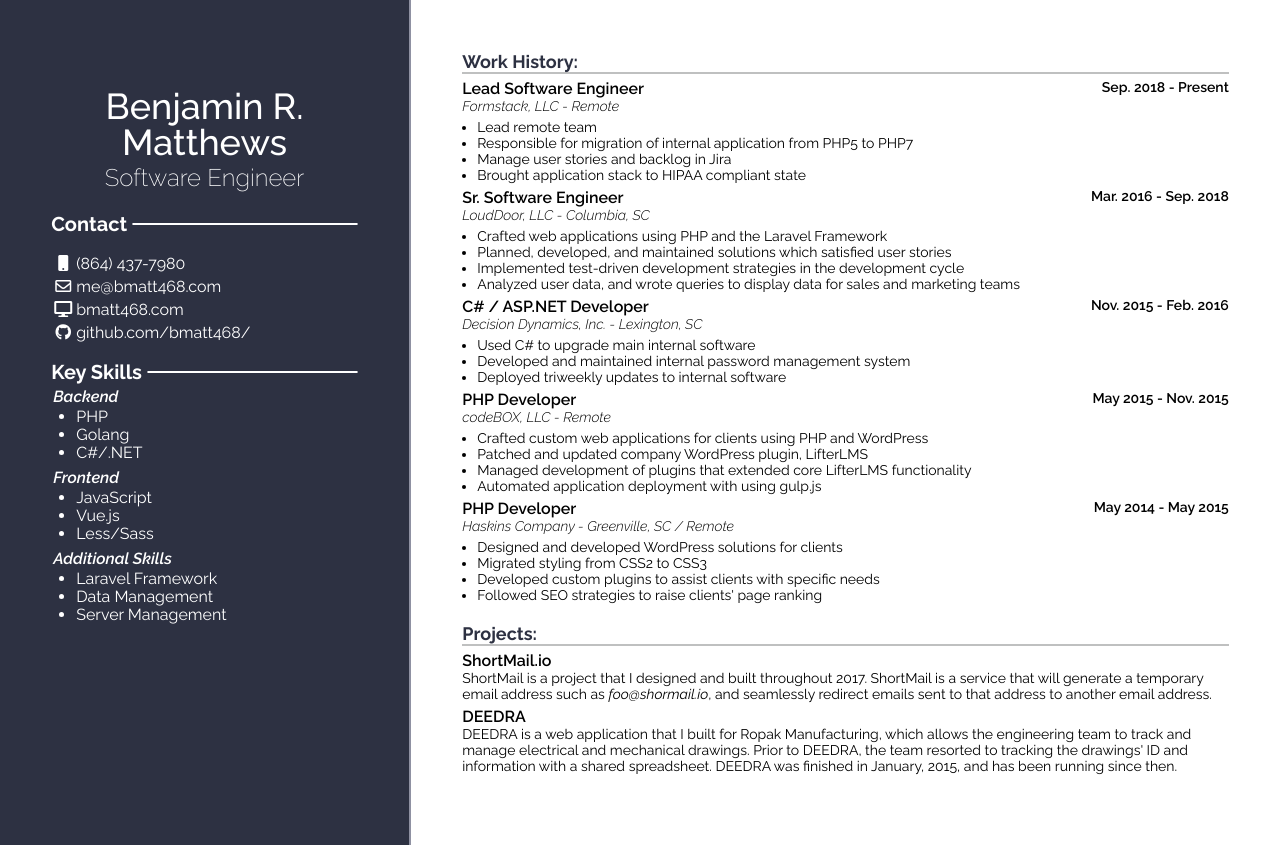
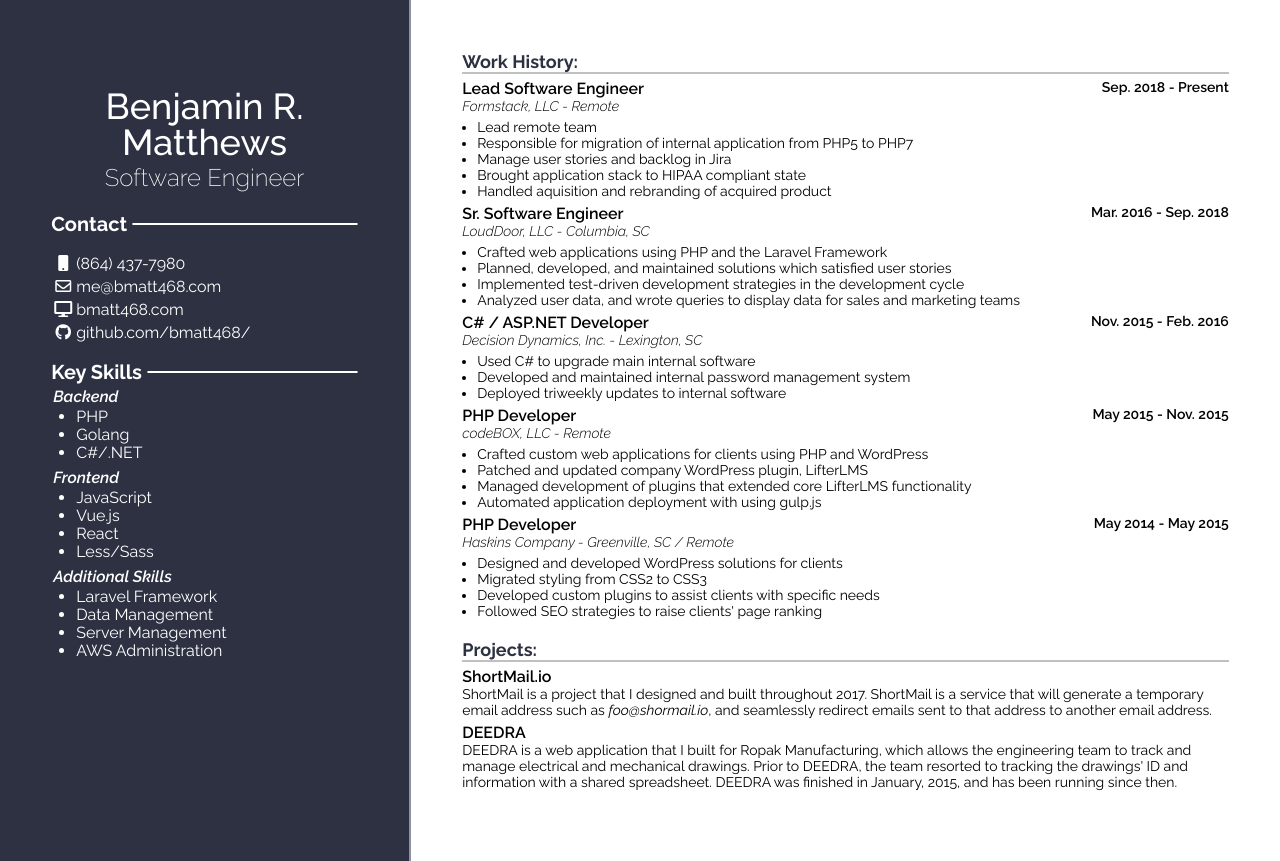
Before and after one commit to bmatt468/html-resume, a website: page src/index.html in a window 1280 px wide. Drawn offline with nearby package versions, Linux system fonts and the light colour scheme; files that its build step writes are made by us from their sources.

Commit message:
update resume

```diff
--- a/src/index.html
+++ b/src/index.html
@@ -60,6 +60,7 @@
 							<ul>
 								<li>JavaScript</li>
 								<li>Vue.js</li>
+								<li>React</li>
 								<li>Less/Sass</li>
 							</ul>
 						</td>
@@ -74,6 +75,7 @@
 								<li>Laravel Framework</li>
 								<li>Data Management</li>
 								<li>Server Management</li>
+								<li>AWS Administration</li>
 							</ul>
 						</td>
 					</tr>
@@ -112,6 +114,7 @@
 						<li>Responsible for migration of internal application from PHP5 to PHP7</li>
 						<li>Manage user stories and backlog in Jira</li>
 						<li>Brought application stack to HIPAA compliant state</li>
+						<li>Handled aquisition and rebranding of acquired product</li>
 					</ul>
 				</div>
 
```
Also changed, not shown: 1 other file.
